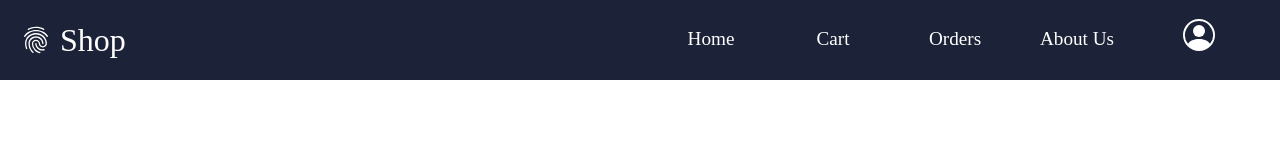
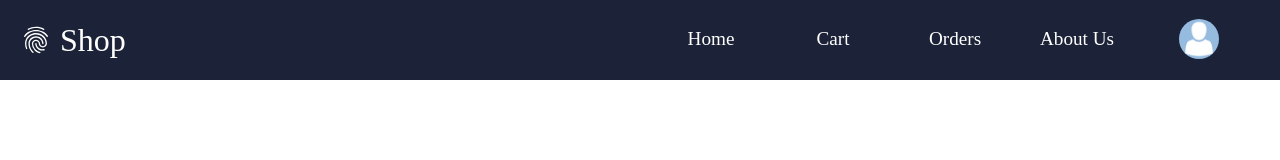
Before and after one commit to dev-siva98/web, a React (Create React App) app: page / in a window 1280 px wide. Shown: the top 160 px of the page. Built offline with nearby package versions, Linux system fonts and the light colour scheme.

Commit message:
all-set-navbar

```diff
--- a/src/Components/Navbar/Navbar.css
+++ b/src/Components/Navbar/Navbar.css
@@ -66,6 +66,16 @@
   width: 90px;
 }
 
+.avatar {
+  height: 40px;
+  border-radius: 50%;
+
+}
+
+.nav-items.active{
+  font-size: 2rem;
+  padding-top: 7px;
+}
 
 
 
@@ -124,5 +134,9 @@
     border: none;
   }
 
+  .avatar-mob{
+    padding-left: 7px;
+    padding-bottom: 7px;
+  }
 
 }
--- a/src/Components/Navbar/Navbar.js
+++ b/src/Components/Navbar/Navbar.js
@@ -36,8 +36,8 @@ function Navbar() {
                         Shop
                     </Link>
                     <div className="navigation" >
-                        <div className="menu-icon" onClick={handleClick} >
-                            {click ? <BsPersonCircle /> : <FaBars />}
+                        <div className="menu-icon avatar-mob" onClick={handleClick} >
+                            {click ? <img className='avatar' src="images/avatar.png" alt="NA" /> : <FaBars />}
                         </div>
 
                         <ul className={click ? 'nav-menu active' : 'nav-menu'}>
@@ -61,9 +61,9 @@ function Navbar() {
                                     About Us
                                 </Link>
                             </li>
-                            <li style={{ fontSize: '2rem' }} className="nav-items active">
+                            <li className="nav-items active">
                                 <div to='/about' className="nav-link">
-                                    <BsPersonCircle />
+                                <img className='avatar' src="images/avatar.png" alt="NA" />
                                 </div>
                             </li>
                         </ul>
```
Also changed, not shown: public/images/avatar.png (added), 1 other file (tests, documents, lock files or other folders).
